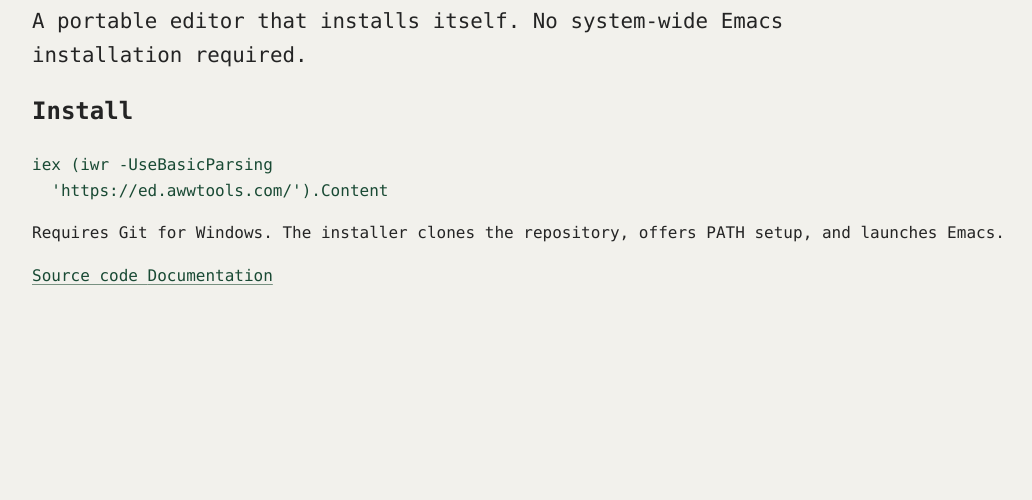
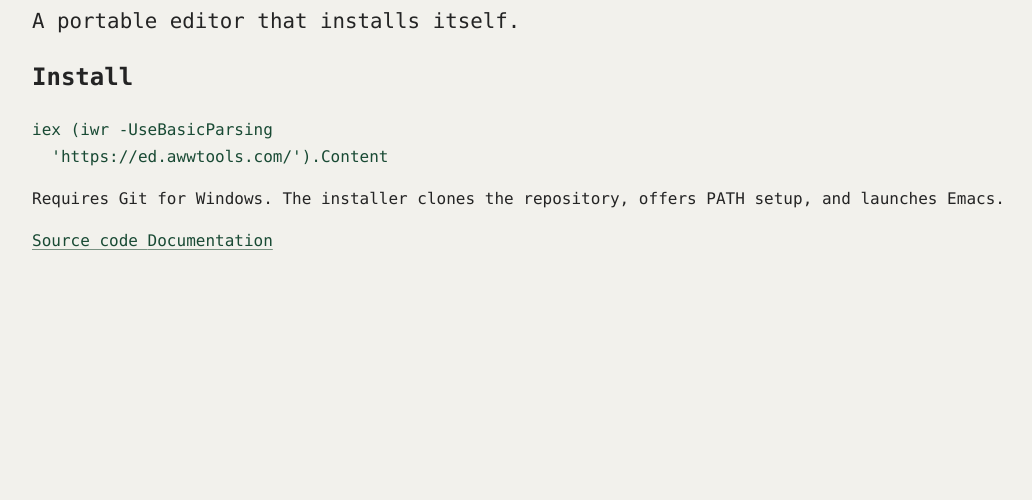
Before and after one commit to dzharii/ed-is-my-portable-emacs, a plain HTML site: page docs/index.html in a window 1280 px wide. Shown: the part 300-800 px from the top of the page, without its empty margins (48-1080 px from the left). Drawn offline with Linux system fonts and the light colour scheme.

```diff
--- a/docs/index.html
+++ b/docs/index.html
@@ -114,7 +114,6 @@
           <h1>ed</h1>
           <p class="lede">
             A portable editor that installs itself.
-            No system-wide Emacs installation required.
           </p>
 
           <h2>Install</h2>
```
